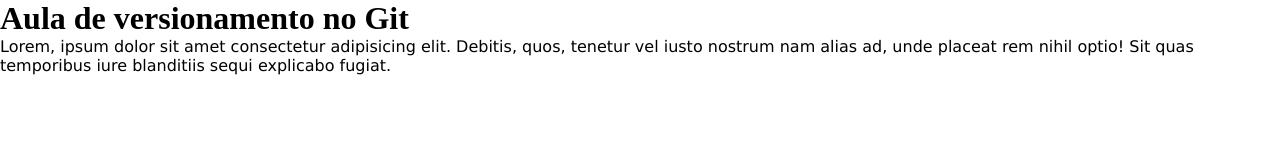
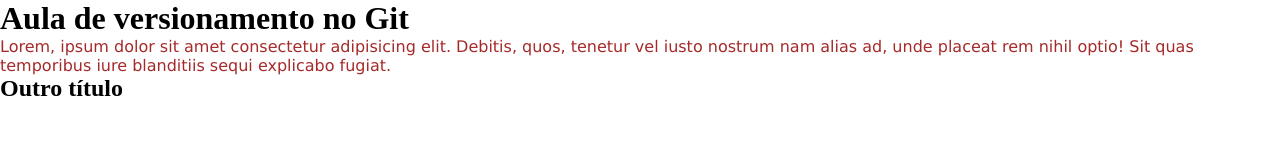
Before and after one commit to Fredgomes28/aulaGit, a plain HTML site: page index.html in a window 1280 px wide. Drawn offline with Linux system fonts and the light colour scheme.

Commit message:
Adição de um subtítulo

```diff
--- a/index.html
+++ b/index.html
@@ -9,5 +9,6 @@
 <body>
     <h1>Aula de versionamento no Git</h1>
     <p>Lorem, ipsum dolor sit amet consectetur adipisicing elit. Debitis, quos, tenetur vel iusto nostrum nam alias ad, unde placeat rem nihil optio! Sit quas temporibus iure blanditiis sequi explicabo fugiat.</p>
+    <h2>Outro título</h2>
 </body>
 </html>
--- a/style.css
+++ b/style.css
@@ -5,4 +5,5 @@
 
 p {
     font-family: 'Lucida Sans', 'Lucida Sans Regular', 'Lucida Grande', 'Lucida Sans Unicode', Geneva, Verdana, sans-serif;
+    color: brown;
 }
```
